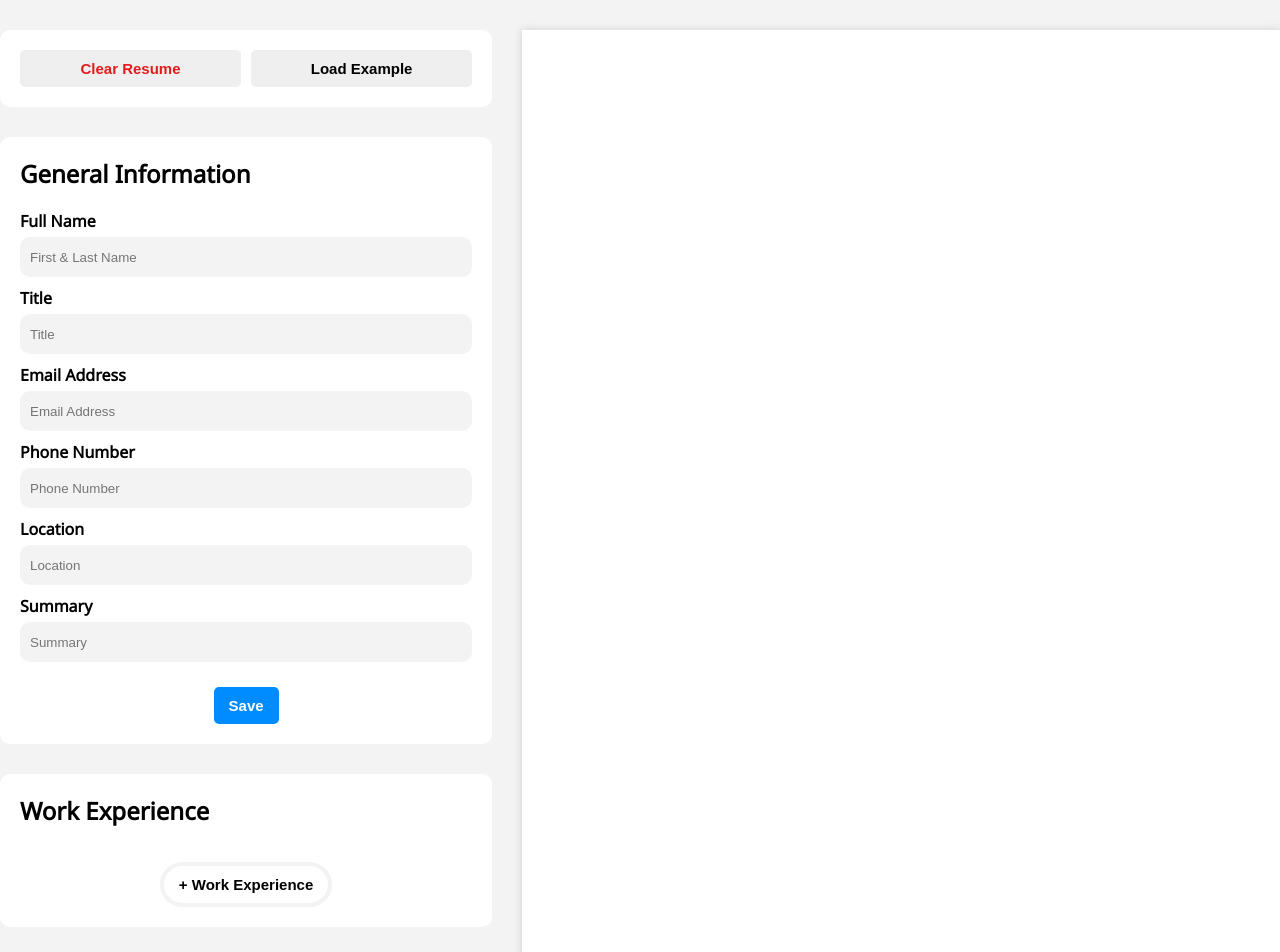
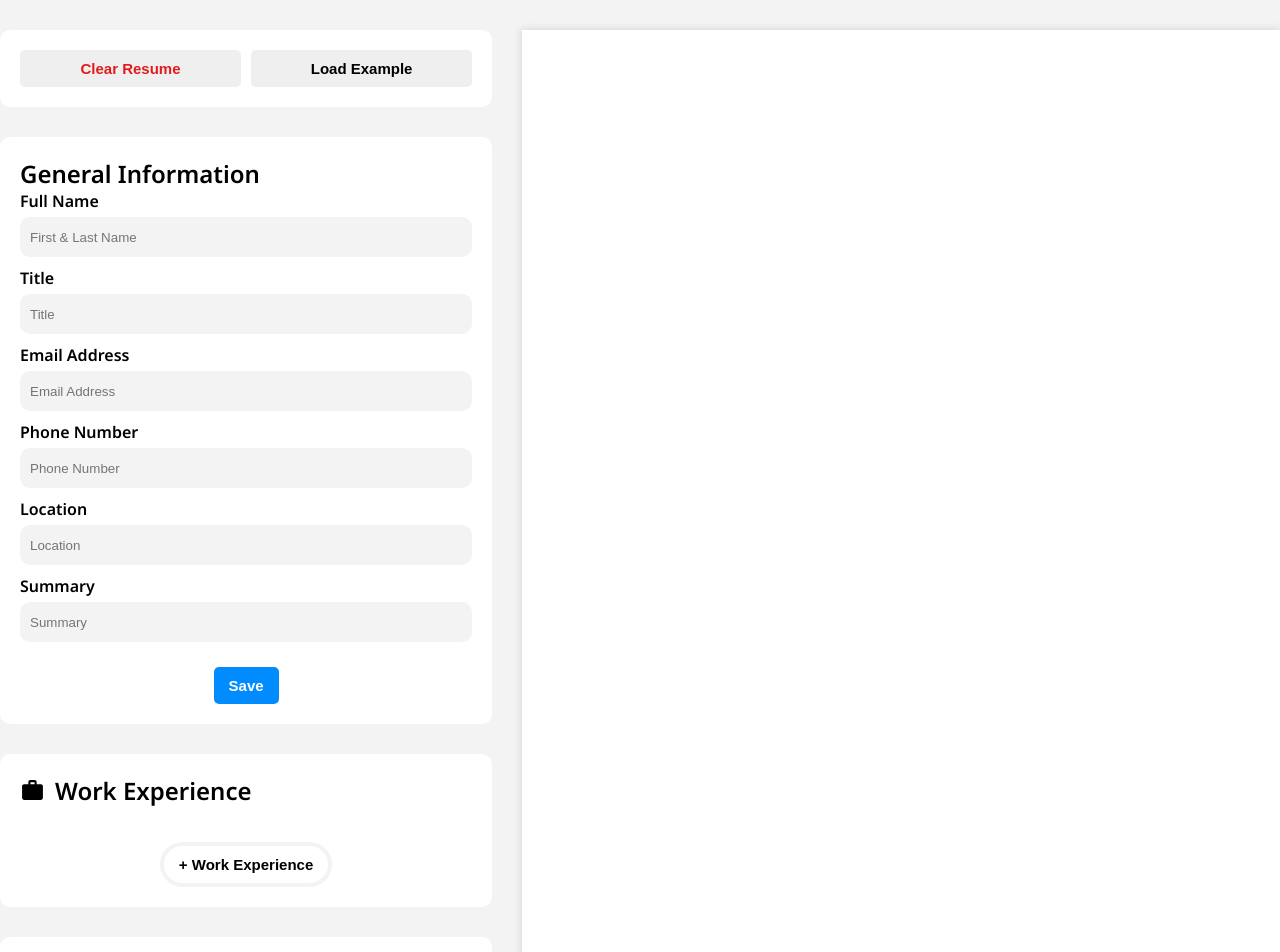
Before and after one commit to caylinvu/cv-app, a React (Vite) app: page / in a window 1280 px wide. Shown: the top 952 px of the page. Built offline with nearby package versions, Linux system fonts and the light colour scheme.

Commit message:
Fix font boldness and add section icons

```diff
--- a/index.html
+++ b/index.html
@@ -5,7 +5,7 @@
     <meta name="viewport" content="width=device-width, initial-scale=1.0" />
     <title>CV App</title>
     <link
-      href="https://fonts.googleapis.com/css2?family=DM+Serif+Display&family=Noto+Sans&display=swap"
+      href="https://fonts.googleapis.com/css2?family=DM+Serif+Display&family=Noto+Sans:wght@400;600&display=swap"
       rel="stylesheet"
     />
   </head>
--- a/src/components/InputExperience.jsx
+++ b/src/components/InputExperience.jsx
@@ -66,7 +66,14 @@ function InputExperience({ section, setSection, Form, title, newId, setNewId })
 
   return (
     <div className="input-section">
-      <h2>{title}</h2>
+      <div className="section-heading">
+        <img
+          src={title == 'Education' ? '/school.svg' : '/briefcase.svg'}
+          className="section-icon"
+          alt=""
+        />
+        <h2>{title}</h2>
+      </div>
       {showInputs ? (
         <Form activeObj={activeObj} handleChange={handleChange} handleClick={saveExp} />
       ) : (
--- a/src/styles/App.css
+++ b/src/styles/App.css
@@ -11,8 +11,19 @@
   padding: 20px;
 }
 
+.section-heading {
+  display: flex;
+  gap: 10px;
+  padding-bottom: 20px;
+  align-items: center;
+}
+
+.section-icon {
+  width: 25px;
+}
+
 .input-section h2 {
-  padding-bottom: 20px;
+  /* padding-bottom: 20px; */
 }
 
 .input {
--- a/src/styles/Buttons.css
+++ b/src/styles/Buttons.css
@@ -5,6 +5,10 @@ button {
   cursor: pointer;
   font-weight: bold;
   font-size: 15px;
+}
+
+button:hover {
+  filter: brightness(95%);
 }
 
 button:active {
@@ -53,11 +57,6 @@ button:active {
   padding: 5px;
 }
 
-.entry button:hover,
-.entry-btns button:hover {
-  filter: brightness(95%);
-}
-
 .btn-icon {
   width: 20px;
   vertical-align: middle;
```
Also changed, not shown: src/App.jsx (+2 -6 lines).
